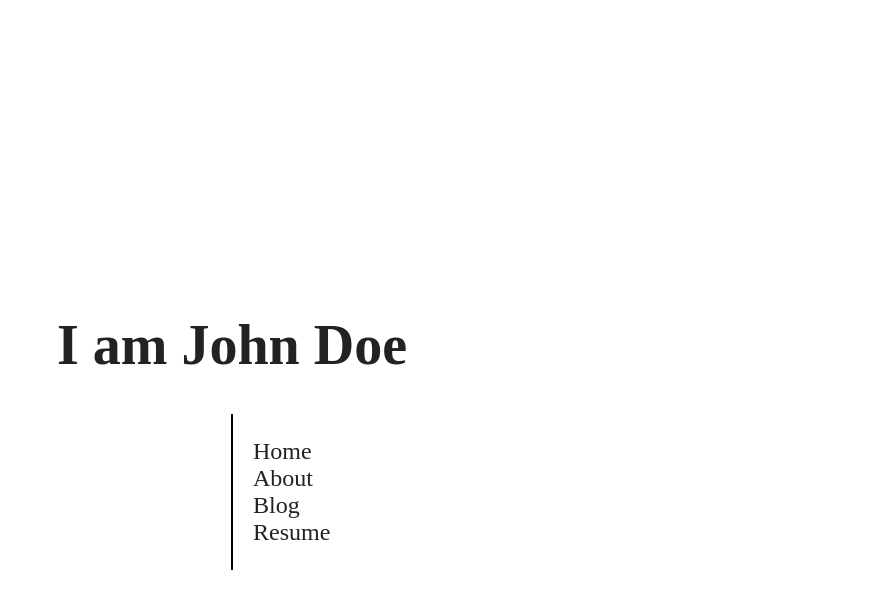
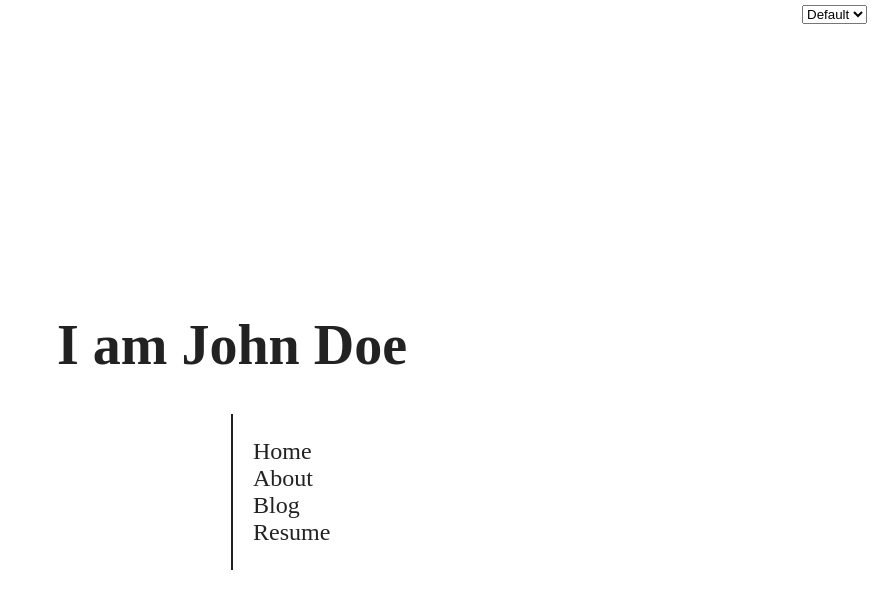
Before and after one commit to rohitjain00/dev-portfolio-blog, a Jekyll site: the page built from README.md, in a window 1280 px wide. Shown: the top 609 px of the page, without its empty margins (408-1280 px from the left). Built offline with Jekyll 4.4.1, drawn with Linux system fonts in a browser that asks for light colours; our own code applies the rules of GitHub Pages for plain Markdown files.

Commit message:
Added themes and how to change them

```diff
--- /dev/null
+++ b/_includes/themeSelector.html
@@ -0,0 +1,2 @@
+<select id='themeSelector' onchange="toggleTheme()">
+</select>
--- a/_layouts/default.html
+++ b/_layouts/default.html
@@ -10,7 +10,10 @@
     {% seo %}
 
   </head>
-  <body>
-    {{ content }}
-  </body>
+    <body onload="onLoad()">
+      {% include themeSelector.html %}
+      {{ content }}
+      <script src="{{"/assets/js/theme.js" | relative_url }}"></script>
+      <script src="{{"/assets/js/script.js" | relative_url }}"></script>
+    </body>
 </html>
--- a/_sass/main.scss
+++ b/_sass/main.scss
@@ -6,11 +6,17 @@
         @media (max-width: 768px) { @content; }
     }
   }
+html {
+    --primary-background-color: white;
+    --primary-text-color: #222;
+}
+
 body {
-    background-color: white;
-    color: #222;
-    // font-family: ;
+    background-color: var(--primary-background-color);
+    color: var(--primary-text-color);
+    transition: background 0.1s ease-in, color 0.1s ease-in;
     font-size: 120%;
+}
 .mid-section-home {
     text-align: center;
     display: inline-block;
@@ -35,10 +41,18 @@
         font-size: 3.5rem;
         font-weight: 600;
     }
+
+}
 .sub-heading {
     width: 80%;
     margin: 0 auto;
     display: flex;
+
+    @include mediaQuery(phone-width) {
+        width: 60%;
+        min-width: 270px;
+    }
+}
 .summary-about-me {
     width: 50%;
     text-align: right;
@@ -53,14 +67,15 @@
         text-align: left;
         a {
             text-decoration : none;
-                        color: #222;
+            color: var(--primary-text-color);
             &:hover {
-                            border-bottom: 2px solid black;
-                            color: #333;
+                border-bottom: 2px solid var(--primary-text-color);
+                color: var(--primary-text-color);
+
             }
         }
     }
-                border-left: 2px solid black;
+    border-left: 2px solid var(--primary-text-color);
     width: 50%;
     padding-left: 20px;
     // .toNav {
@@ -72,23 +87,25 @@
         }
     }
 }
-            @include mediaQuery(phone-width) {
-                width: 60%;
-                min-width: 270px;
-            }
-        }
-    }
 .mid-section-cover {
     width: 60%;
     margin: 0 auto;
     margin-top: 50px;
+
+    @include mediaQuery(tablet-width) {
+        width: 70%;
+    }
+    @include mediaQuery(phone-width) {
+        width: 95%;
+    }
+}
 nav {
     display: flex;
     flex-direction: row;
     justify-content: space-between;
     align-items: stretch;
     flex-wrap: wrap;
-            border-bottom: 2px solid  #222;
+    border-bottom: 2px solid  var(--primary-text-color);
     * {
         margin: 10px;
     }
@@ -104,10 +121,10 @@
             display: inline-block;
             a {
                 text-decoration : none;
-                        color: #222;
+                color: var(--primary-text-color);
                 &:hover {
-                            border-bottom: 2px solid black;
-                            color: #333;
+                    border-bottom: 2px solid var(--primary-text-color);
+                    color: var(--primary-text-color);
                 }
             }
             @include mediaQuery(phone-width) {
@@ -134,22 +151,20 @@
         overflow-x: scroll;
     }
     a {
-                color: black;
+        color: var(--primary-text-color);
+    }
 }
 .blog-section-list {
     a {
-                    color: black;
-                }
-            }
-        }
-        @include mediaQuery(tablet-width) {
-            width: 70%;
-        }
-        @include mediaQuery(phone-width) {
-            width: 95%;
+        color: var(--primary-text-color);
     }
 }
 .container-404 {
     text-align: center;
 }
+
+#themeSelector {
+    position: fixed;
+    top: 5px;
+    right: 5px;
 }
--- /dev/null
+++ b/assets/js/script.js
@@ -0,0 +1,26 @@
+function onLoad() {
+  var themeSelector = document.getElementById('themeSelector');
+  console.log('inside on load method');
+  for (var themeName in themeMap) {
+    console.log('inside loop' + ' ' + themeName);
+    var opt = document.createElement('option');
+    opt.value = themeName;
+    opt.innerHTML = capitalizeFirstLetter(themeName);
+    themeSelector.appendChild(opt);
+  }
+}
+
+function toggleTheme() {
+  var themeName = themeSelector.value;
+  var element = document.getElementsByTagName('html')[0];
+  changeTheme(element, themeMap[themeName]);
+}
+
+function changeTheme(element, theme) {
+  element.style.setProperty("--primary-background-color", theme['background-color']);
+  element.style.setProperty("--primary-text-color", theme['text-color']);
+}
+
+function capitalizeFirstLetter(string) {
+  return string.charAt(0).toUpperCase() + string.slice(1);
+}
--- /dev/null
+++ b/assets/js/theme.js
@@ -0,0 +1,10 @@
+const themeMap = {
+  'default': {
+    'background-color': 'white',
+    'text-color': '#222'
+  },
+  'dark': {
+    'background-color': '#222',
+    'text-color': 'white'
+  }
+}
```
Lines whose indentation alone changed are shown as unchanged.
